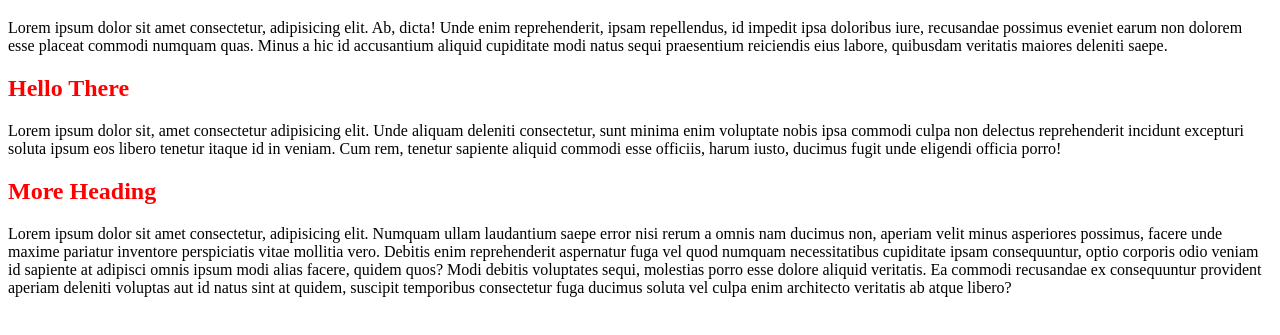
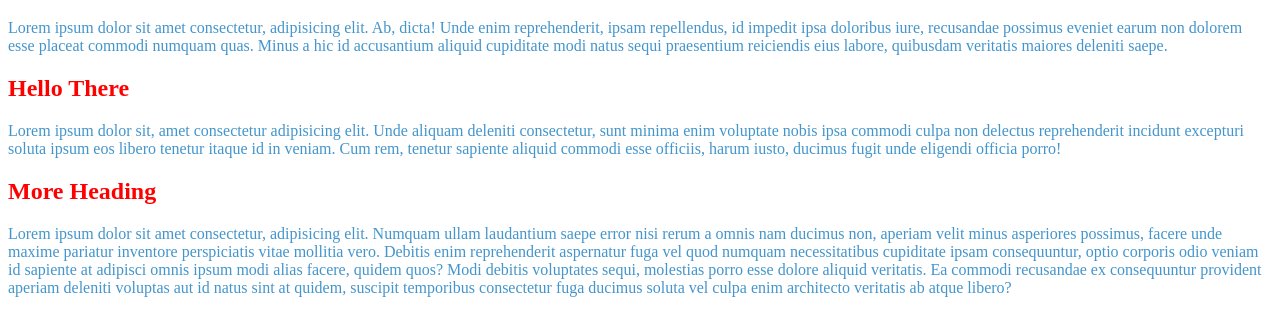
Before and after one commit to Kulsuma03/My-second-repo, a plain HTML site: page index.html in a window 1280 px wide. Shown: the part 61-396 px from the top of the page. Drawn offline with Linux system fonts and the light colour scheme.

Commit message:
color change

```diff
--- a/style.css
+++ b/style.css
@@ -2,3 +2,6 @@ h1,
 h2{
 color:red;
 }
+p{
+    color: rgb(67, 149, 204);
+}
```
